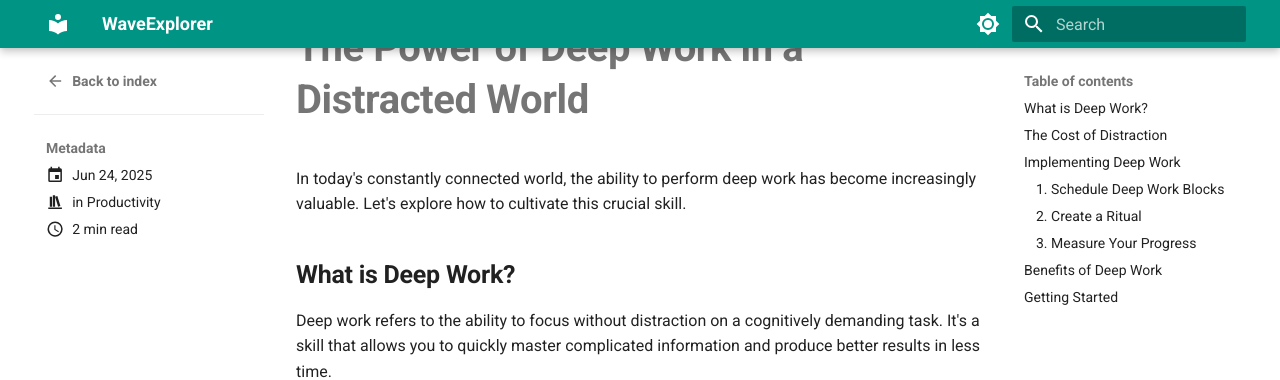
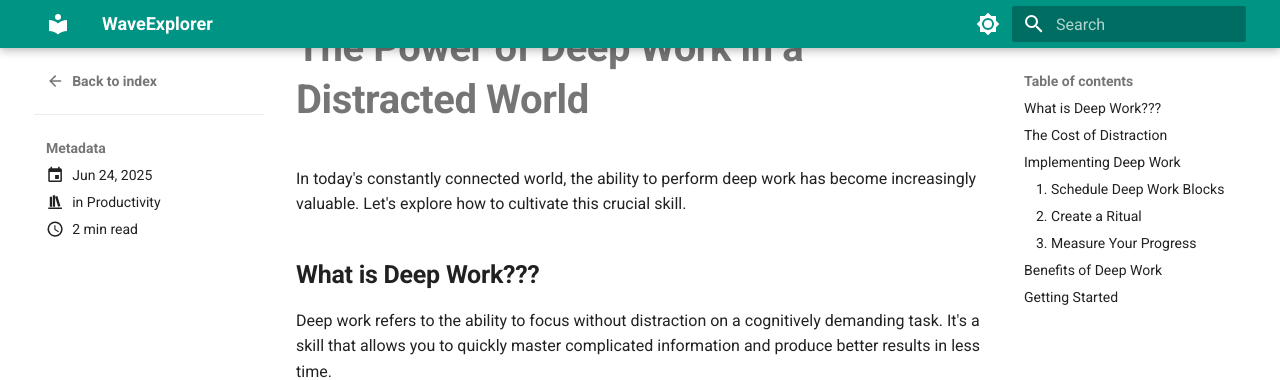
Before and after one commit to RFCommander/WaveExplorer, an MkDocs documentation site: the page built from docs/blog/posts/power-of-deep-work.md, in a window 1280 px wide and 900 px high, scrolled down 556 px. Shown: the top 380 px of the window. Built offline with MkDocs 1.6.1 and Material for MkDocs 9.7.7, drawn with Linux system fonts in a browser that asks for light colours.

Commit message:
checking pipeline is working

```diff
--- a/docs/blog/posts/power-of-deep-work.md
+++ b/docs/blog/posts/power-of-deep-work.md
@@ -18,7 +18,7 @@ In today's constantly connected world, the ability to perform deep work has beco
 
 <!-- more -->
 
-## What is Deep Work?
+## What is Deep Work???
 
 Deep work refers to the ability to focus without distraction on a cognitively demanding task. It's a skill that allows you to quickly master complicated information and produce better results in less time.
 
```
